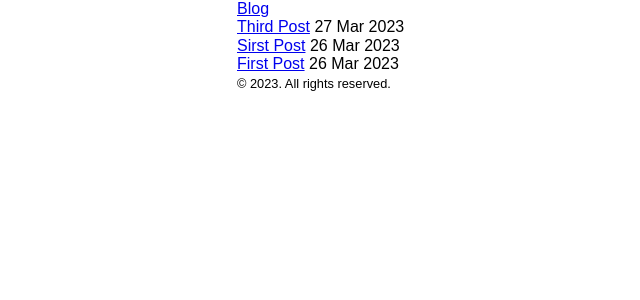
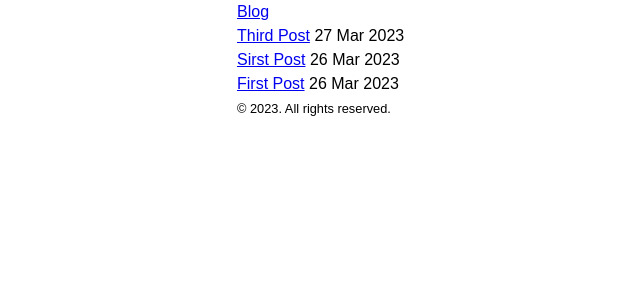
Before and after one commit to aflim/blog, a Jekyll site: the page built from index.html, in a window 1280 px wide. Shown: the top 300 px of the page, without its empty margins (43-683 px from the left). Built offline with Jekyll 4.4.1, drawn with Linux system fonts in a browser that asks for light colours; the list of posts is cut into pages by our own code.

Commit message:
Update _base.scss

```diff
--- a/_sass/_base.scss
+++ b/_sass/_base.scss
@@ -2,4 +2,6 @@
 body {
   font-family: sans-serif;
   font-size: 1rem;
+  font-weight: 400;
+  line-height: 1.5;
 }
```
